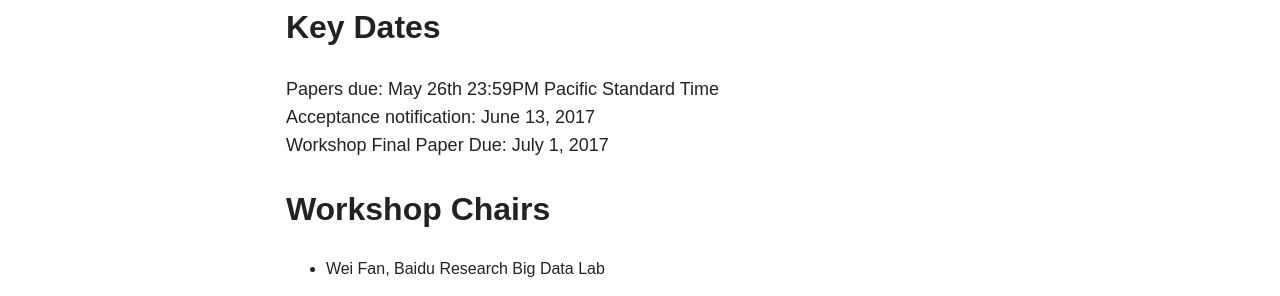
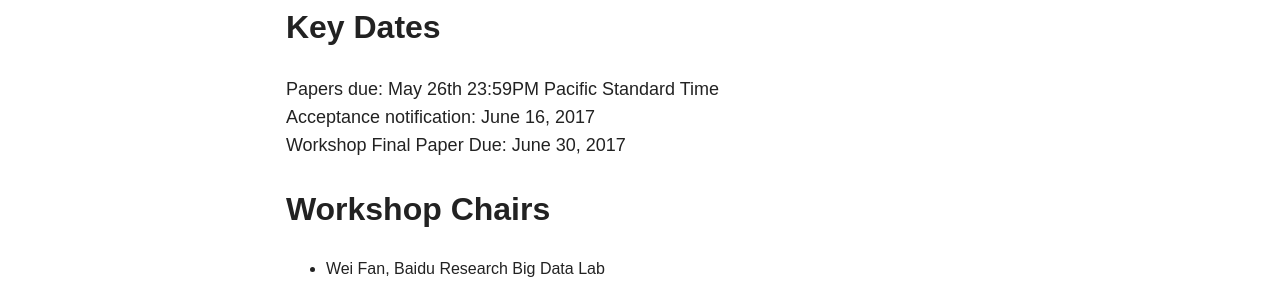
Before and after one commit to bigmine/bigmine17, a Jekyll site: the page built from cfp.md, in a window 1280 px wide and 900 px high, scrolled down 2601 px. Shown: the part 219-515 px from the top of the window. Built offline with Jekyll 4.4.1, drawn with Linux system fonts in a browser that asks for light colours; nearby versions of some CDN libraries.

Commit message:
fixd dates finally

```diff
--- a/cfp.md
+++ b/cfp.md
@@ -69,8 +69,8 @@ Key Dates
 ---------
 
 Papers due: May 26th 23:59PM Pacific Standard Time
-Acceptance notification: June 13, 2017
-Workshop Final Paper Due: July 1, 2017
+Acceptance notification: June 16, 2017
+Workshop Final Paper Due: June 30, 2017
 
 
 Workshop Chairs
```
